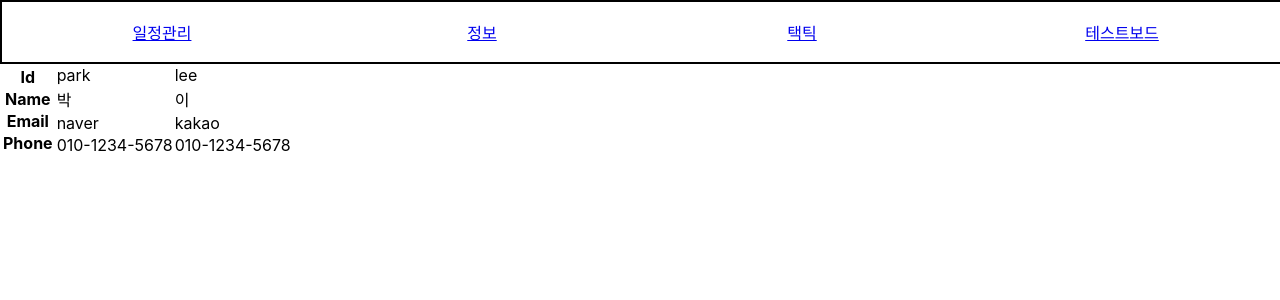
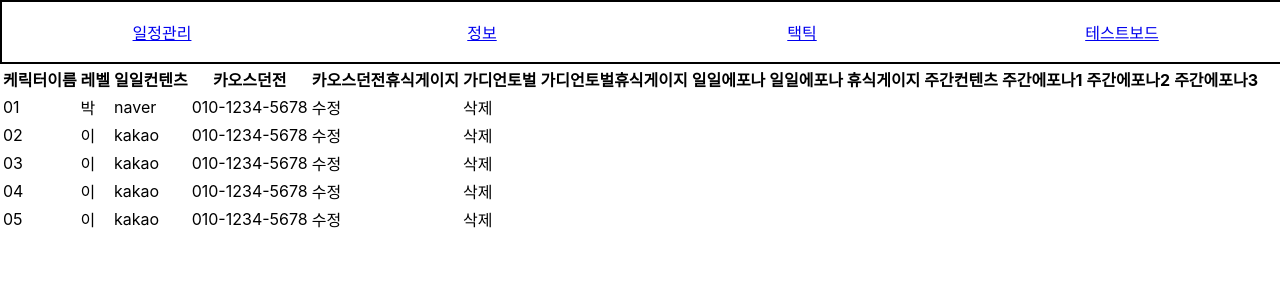
Before and after one commit to AppleTrick/loaple, a React (Create React App) app: page /testboard in a window 1280 px wide. Shown: the top 300 px of the page. Built offline with nearby package versions, Linux system fonts and the light colour scheme.

Commit message:
리덕스 적용, 테이블로 구현 종료

```diff
--- a/src/components/TestComponent/TestComponent.tsx
+++ /dev/null
@@ -1,7 +0,0 @@
-const TestComponent = () => {
-    return (
-        <div style={{width:300, height:100, backgroundColor:"royalblue"}}>안녕하세요</div>
-    )
-}
-
-export default TestComponent
--- a/src/components/Tr/Td.tsx
+++ b/src/components/Tr/Td.tsx
@@ -12,6 +12,8 @@ const Td = ({item, handleRemove, handleEdit} : {item : userData , handleRemove :
             <td>{item.name}</td>
             <td>{item.email}</td>
             <td>{item.phone}</td>
+            <td onClick={onEdit}>수정</td>
+            <td onClick={onRemove}>삭제</td>
         </tr>
     )
 }
--- /dev/null
+++ b/src/components/mainContents/MainContents.tsx
@@ -0,0 +1,23 @@
+import DailyChacter from "./dailyCharacter/DailyCharacter";
+import WeeklyCharcter from "./weeklyCharacter/WeeklyChacter";
+import DailyGuild from "./dailyGuild/DailyGuild";
+import WeeklyGuild from "./weeklyGuild/WeeklyGuild";
+
+const MainContents = () => {
+    return (
+        <>
+            <h1>메인컨텐츠</h1>
+            <div>
+                케릭터 이름
+            </div>
+            <div>
+                케릭터 레벨
+            </div>
+            <DailyChacter />
+            <WeeklyCharcter/>
+            <DailyGuild />
+            <WeeklyGuild/>
+        </>
+    )
+}
+export default MainContents;
--- /dev/null
+++ b/src/components/mainContents/dailyCharacter/DailyCharacter.tsx
@@ -0,0 +1,9 @@
+const DailyChacter = () => {
+    return (
+        <>
+            <div>케릭터별 일일 컨텐츠</div>
+        </>
+    )
+}
+
+export default DailyChacter;
--- /dev/null
+++ b/src/components/mainContents/dailyGuild/DailyGuild.tsx
@@ -0,0 +1,9 @@
+const DailyGuild = () => {
+    return (
+        <>
+            <div>원정대별 일간 컨텐츠</div>
+        </>
+    )
+}
+
+export default DailyGuild;
--- /dev/null
+++ b/src/components/mainContents/weeklyCharacter/WeeklyChacter.tsx
@@ -0,0 +1,9 @@
+const WeeklyCharcter = () => {
+    return (
+        <>
+            <div>케릭터별 주간 컨텐츠</div>
+        </>
+    )
+}
+
+export default WeeklyCharcter;
--- /dev/null
+++ b/src/components/mainContents/weeklyGuild/WeeklyGuild.tsx
@@ -0,0 +1,9 @@
+const WeeklyGuild = () => {
+    return (
+        <>
+            <div>원정대별 주간 컨텐츠</div>
+        </>
+    )
+}
+
+export default WeeklyGuild;
--- a/src/pages/Main.tsx
+++ b/src/pages/Main.tsx
@@ -1,21 +1,6 @@
-import './css/mainTable.css';
 import React, { useState } from 'react'
-import TestComponent from '../components/TestComponent/TestComponent';
+import MainContents from 'components/mainContents/MainContents';
 
-interface loaChar {
-    characterName: string,
-    level: number,
-    daily: {
-        gardian: {
-            count: number,
-            safe : number
-        },
-        chaosDungeon: {
-            count: number,
-            safe: number
-        }
-    },
-}
 
 const Main = () => {
 
@@ -35,20 +20,6 @@ const Main = () => {
                 }
             }
         },
-        {
-            characterName: "하얀눈송이아래",
-            level: 1582.5,
-            daily: {
-                gardian: {
-                    count: 0,
-                    safe : 0
-                },
-                chaosDungeon: {
-                    count: 0,
-                    safe : 0
-                }
-            }
-        }
     ]);
 
     const addCharacterData = () => {
@@ -70,30 +41,7 @@ const Main = () => {
 
     return (
         <>
-            <table>
-                <tr>
-                    <th>이름</th>
-                    <th>레벨</th>
-                    <th>일일가디언</th>
-                    <th>휴식게이지</th>
-                    <th>카오스던전</th>
-                    <th>휴식게이지</th>
-                </tr>
-                {charactersData.map((e, index) =>
-                    (
-                    <tr key={index}>
-                        <th>{e.characterName}</th>
-                        <th>{e.level}</th>
-                        <th>{e.daily.gardian.count}</th>
-                        <th>{e.daily.gardian.safe}</th>
-                        <th>{e.daily.chaosDungeon.count}</th>
-                        <th><TestComponent/></th>
-                        {/* <th>{e.daily.chaosDungeon.safe}</th> */}
-
-                    </tr>)
-                )}
-            </table>
-            <button onClick={addCharacterData}>정보추가하기</button>
+            <MainContents/>
         </>
     )
 }
--- a/src/pages/TestBoard.tsx
+++ b/src/pages/TestBoard.tsx
@@ -12,8 +12,11 @@ const TestBoard = () => {
          // 더미데이터 셋팅
         setInfo(
             [
-                { id: "park", name: "박", email: "naver", phone: "010-1234-5678" },
-                { id: "lee", name: "이", email: "kakao", phone: "010-1234-5678" }
+                { id: "01", name: "박", email: "naver", phone: "010-1234-5678" },
+                { id: "02", name: "이", email: "kakao", phone: "010-1234-5678" },
+                { id: "03", name: "이", email: "kakao", phone: "010-1234-5678" },
+                { id: "04", name: "이", email: "kakao", phone: "010-1234-5678" },
+                { id: "05", name: "이", email: "kakao", phone: "010-1234-5678" }
             ]
         );
     }, []);
@@ -81,10 +84,19 @@ const TestBoard = () => {
                     <table>
                         <thead>
                             <tr>
-                                <th>Id</th>
-                                <th>Name</th>
-                                <th>Email</th>
-                                <th>Phone</th>
+                                <th>케릭터이름</th>
+                                <th>레벨</th>
+                                <th>일일컨텐츠</th>
+                                <th>카오스던전</th>
+                                <th>카오스던전휴식게이지</th>
+                                <th>가디언토벌</th>
+                                <th>가디언토벌휴식게이지</th>
+                                <th>일일에포나</th>
+                                <th>일일에포나 휴식게이지</th>
+                                <th>주간컨텐츠</th>
+                                <th>주간에포나1</th>
+                                <th>주간에포나2</th>
+                                <th>주간에포나3</th>
                             </tr>
                         </thead>
                         <Tr info={info} handleRemove={handleRemove} handleEdit={handleEdit}/>
--- a/src/pages/css/mainTable.css
+++ /dev/null
@@ -1,12 +0,0 @@
-table{
-    display:flex;
-    display: -webkit-box;
-    display: -ms-flexbox;
-    overflow-x: auto;
-    overflow-y: hidden;
-    }
-
-tbody
-    {display:flex}
-
-th,td{display:block}
```
Also changed, not shown: src/modules/counter.ts (added, +52 -0 lines), src/react-app-env.d.ts (+17 -0 lines).
